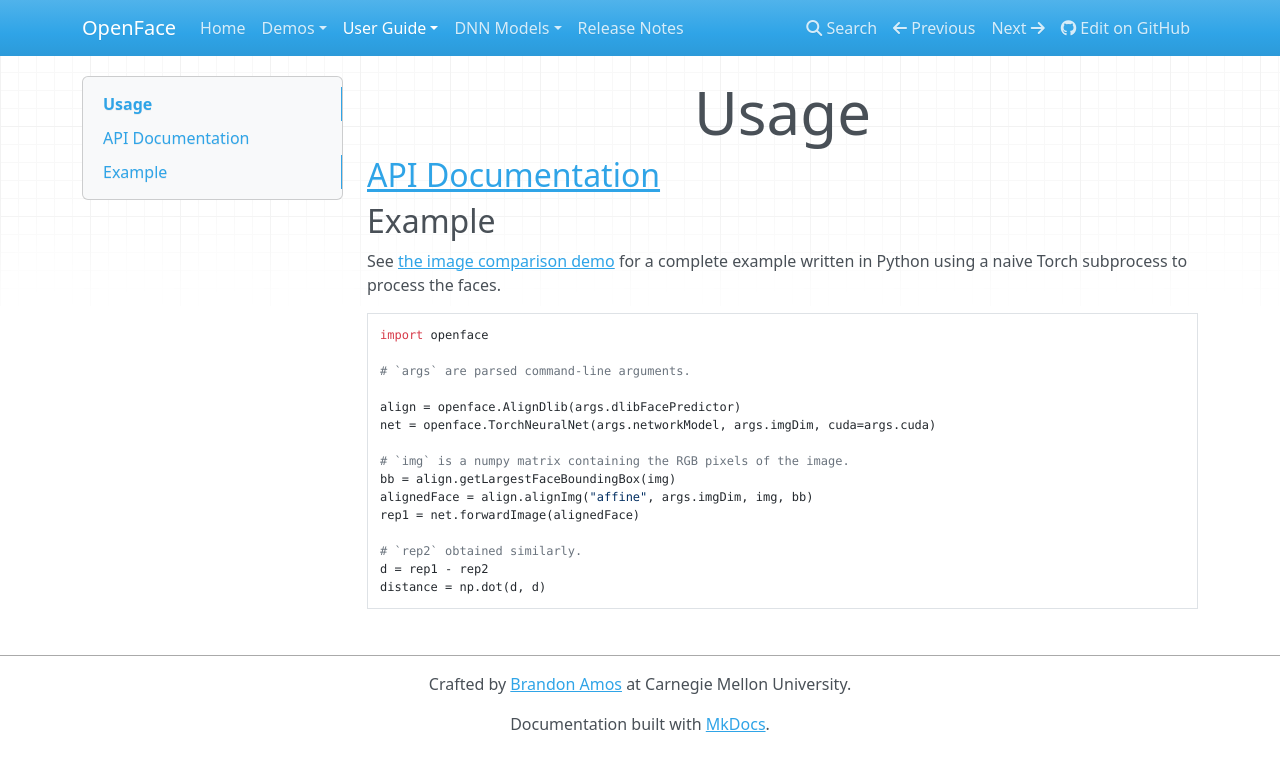
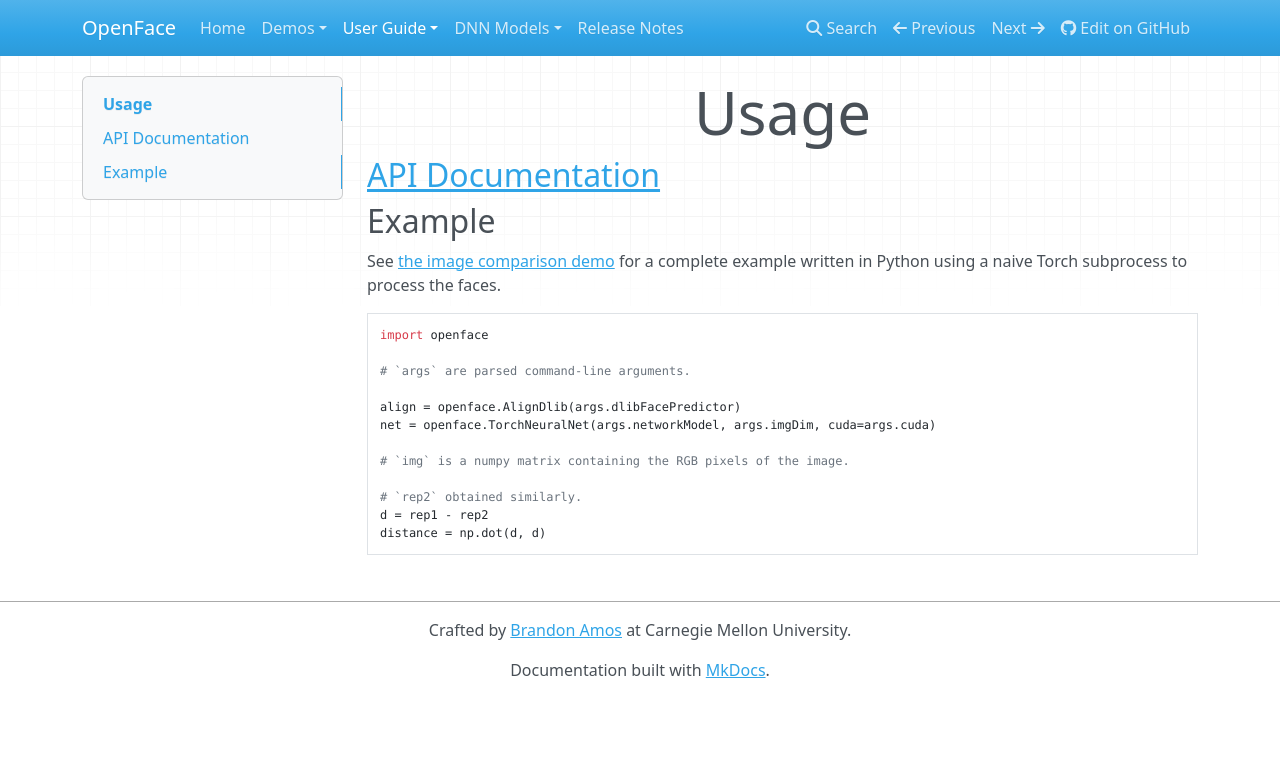
Before and after one commit to SuperAI520/Open-Face-Recognition, an MkDocs documentation site: the page built from docs/usage.md, in a window 1280 px wide. Shown: the top 771 px of the page. Built offline with MkDocs 1.6.1, drawn with Linux system fonts in a browser that asks for light colours; nearby versions of some CDN libraries; old or Windows-style settings are respelled for this version of MkDocs.

Commit message:
Docs: Update usage example.

```diff
--- a/docs/usage.md
+++ b/docs/usage.md
@@ -16,9 +16,6 @@
 net = openface.TorchNeuralNet(args.networkModel, args.imgDim, cuda=args.cuda)
 
 # `img` is a numpy matrix containing the RGB pixels of the image.
-bb = align.getLargestFaceBoundingBox(img)
-alignedFace = align.alignImg("affine", args.imgDim, img, bb)
-rep1 = net.forwardImage(alignedFace)
 
 # `rep2` obtained similarly.
 d = rep1 - rep2
```
